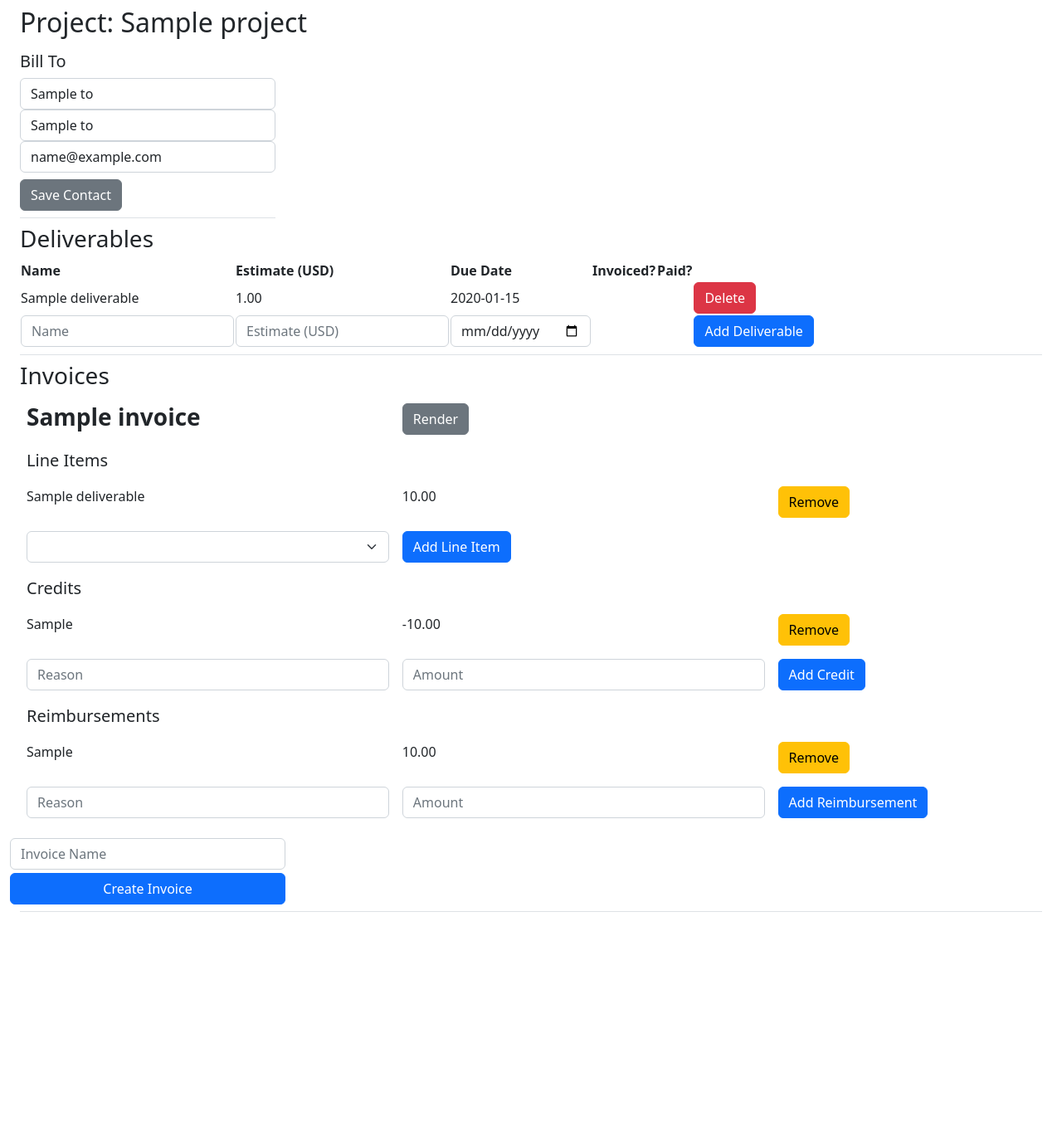
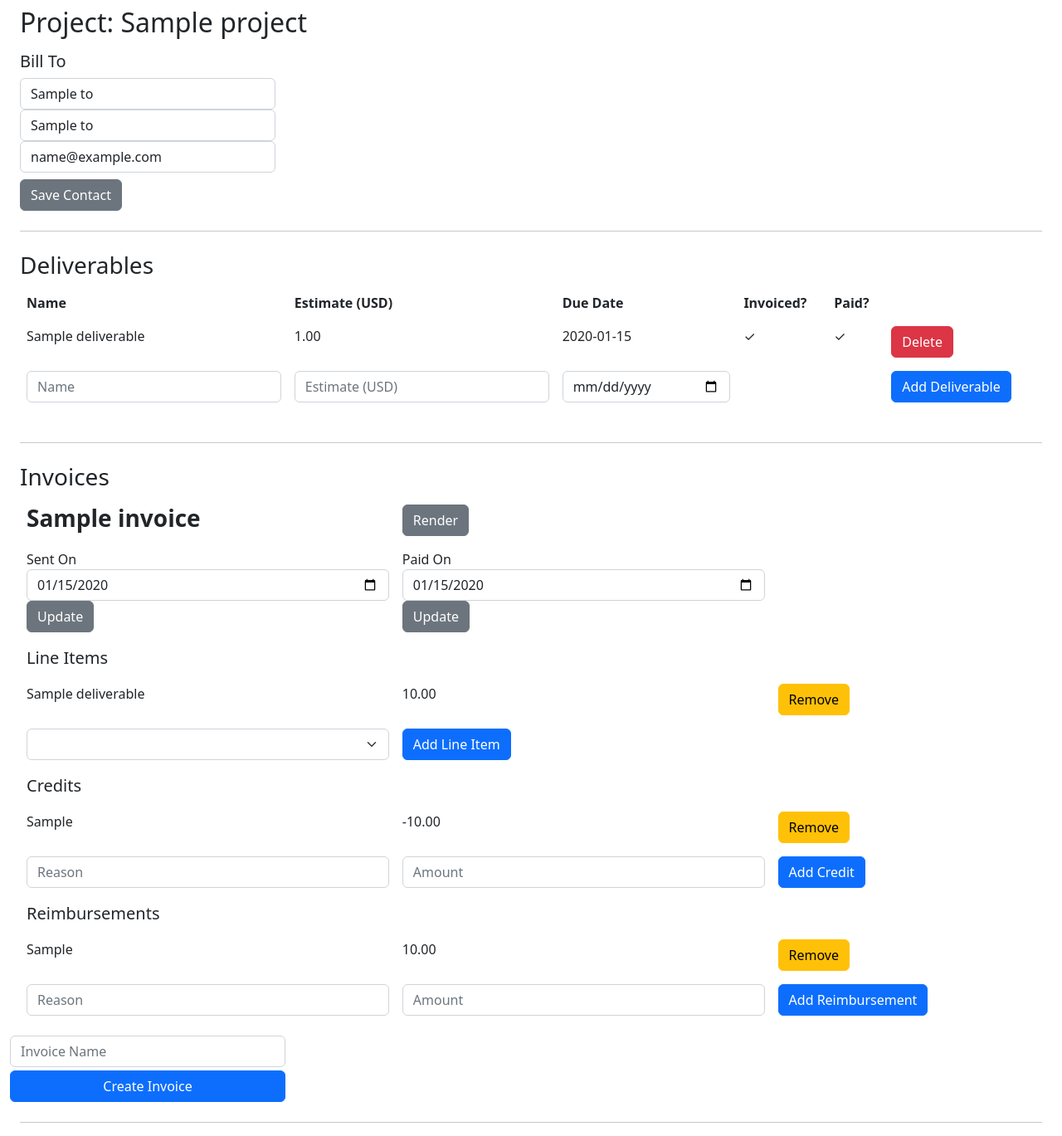
Before and after one commit to tmkontra/deliverables, a FastAPI app: page /projects/1 in a window 1280 px wide. Shown: the whole page at 83% size. Before the commit the page ends 1099 px from the top, so only its background shows below. Run offline with FastAPI, Linux system fonts and the light colour scheme; tables that the repository leaves empty hold one stand-in row (values such as "Sample post"); lists and menus that the app fills with data are empty.

Commit message:
track sent and paid dates

```diff
--- a/src/app.py
+++ b/src/app.py
@@ -376,3 +376,28 @@ def render_invoice(request: Request, project_id: str, invoice_id: str, render: R
             "net_pay": invoice.net_pay,
         }
         return render("invoice.html.jinja2", context=context)
+
+
+@server.post("/project/{project_id}/invoice/{invoice_id}/sent", name="invoice_sent")
+def invoice_sent(request: Request, project_id: str, invoice_id: str, sent: Optional[date] = Form(None)):
+    with get_db() as db:
+        project: model.Project = get_project(project_id, db)
+        if not project:
+            raise ValueError
+        invoice: model.Invoice = get_invoice(invoice_id, db)
+        invoice.sent = sent
+        db.commit()
+        return RedirectResponse(request.url_for("project_detail", id=project.id), status_code=HTTPStatus.SEE_OTHER)
+
+
+@server.post("/project/{project_id}/invoice/{invoice_id}/paid", name="invoice_paid")
+def invoice_paid(request: Request, project_id: str, invoice_id: str, paid: Optional[date] = Form(None)):
+    with get_db() as db:
+        project: model.Project = get_project(project_id, db)
+        if not project:
+            raise ValueError
+        invoice: model.Invoice = get_invoice(invoice_id, db)
+        print("paid", paid)
+        invoice.paid = paid
+        db.commit()
+        return RedirectResponse(request.url_for("project_detail", id=project.id), status_code=HTTPStatus.SEE_OTHER)
--- a/src/model.py
+++ b/src/model.py
@@ -45,10 +45,21 @@ class Deliverable(Base, BaseValueModel):
     due_date = Column(DATE, nullable=True)
 
     project = relationship("Project")
+    line_item = relationship("InvoiceLineItem", uselist=False)
 
     @property
     def _value(self):
         return self.estimate
+
+    @property
+    def invoiced(self):
+        return self.line_item is not None
+
+    @property
+    def paid(self):
+        if self.line_item is not None:
+            return self.line_item.invoice.paid is not None
+
 
 class InvoiceLineItem(BaseValueModel, Base):
     __tablename__ = "invoice_line_item"
@@ -59,7 +70,7 @@ class InvoiceLineItem(BaseValueModel, Base):
     amount = Column(DECIMAL, nullable=False)
 
     invoice = relationship("Invoice")
-    deliverable = relationship("Deliverable")
+    deliverable = relationship("Deliverable", back_populates="line_item")
 
     @property
     def _value(self):
@@ -103,6 +114,9 @@ class Invoice(Base):
     line_items = relationship("InvoiceLineItem", back_populates="invoice")
     credits = relationship("InvoiceCredit", back_populates="invoice")
     reimbursements = relationship("InvoiceReimbursement", back_populates="invoice")
+
+    sent = Column(DATE, nullable=True)
+    paid = Column(DATE, nullable=True)
 
     project = relationship("Project")
 
--- a/src/templates/project_detail.html.jinja2
+++ b/src/templates/project_detail.html.jinja2
@@ -3,7 +3,7 @@
     <div>
         <h2>Project: {{ project.name }}</h2>
     </div>
-    <div class="w-25 border-bottom py-2">
+    <div class="w-25 py-2">
         <h5>Bill To</h5>
         <div class="row">
             <form action="{{ url_for('update_contact', project_id=project.id) }}" method="POST">
@@ -22,9 +22,10 @@
             </form>
         </div>
     </div>
-    <div class="border-bottom py-2">
+    <hr/>
+    <div class="py-2">
         <h3>Deliverables</h3>
-        <table>
+        <table class='table table-borderless'>
             <thead>
                 <th>Name</th>
                 <th>Estimate (USD)</th>
@@ -45,10 +46,10 @@
                     {{ deliverable.due_date or "" }}
                 </td>
                 <td>
-                    {{ deliverable.invoiced }}
+                    {{  ("<span>&#10003;</span>" if deliverable.invoiced else "x")|safe }}
                 </td>
                 <td>
-                    {{ deliverable.paid }}
+                    {{ ("<span>&#10003;</span>" if deliverable.paid else "")|safe }}
                 </td>
                 <td>
                     <form action="{{ url_for('delete_deliverable', project_id=project.id, deliverable_id=deliverable.id) }}" method="POST">
@@ -79,7 +80,8 @@
             </tr>
         </table>
     </div>
-    <div class="border-bottom py-2">
+    <hr/>
+    <div class="py-2">
         <h3>Invoices</h3>
         <table class="table table-borderless">
         {% for invoice in project.invoices %}
@@ -91,6 +93,22 @@
                     <a href="{{ url_for('render_invoice', project_id=project.id, invoice_id=invoice.id) }}">
                         <button class="btn btn-secondary" type="button">Render</button>
                     </a>
+                </td>
+            </tr>
+            <tr>
+                <td class="">
+                    <form action="{{ url_for('invoice_sent', project_id=project.id, invoice_id=invoice.id) }}" method="POST">
+                        <label class="label" for="sent">Sent On</label>
+                        <input class="form-control" type="date" name="sent" value="{{ invoice.sent }}"/>
+                        <button class="btn btn-secondary" type="submit">Update</button>
+                    </form>
+                </td>
+                <td class="">
+                    <form action="{{ url_for('invoice_paid', project_id=project.id, invoice_id=invoice.id) }}" method="POST">
+                        <label class="label" for="sent">Paid On</label>
+                        <input class="form-control" type="date" name="paid" value="{{ invoice.paid }}"/>
+                        <button class="btn btn-secondary" type="submit">Update</button>
+                    </form>
                 </td>
             </tr>
             <tr>
@@ -184,4 +202,5 @@
             </form>
         </div>
     </div>
+    <hr/>
 {% endblock %}
```
Also changed, not shown: migrations/versions/8e95e459a6fb_.py (added, +34 -0 lines), src/templates/index.html.jinja2 (+8 -5 lines), src/templates/new_project.html.jinja2 (deleted, +0 -10 lines).
